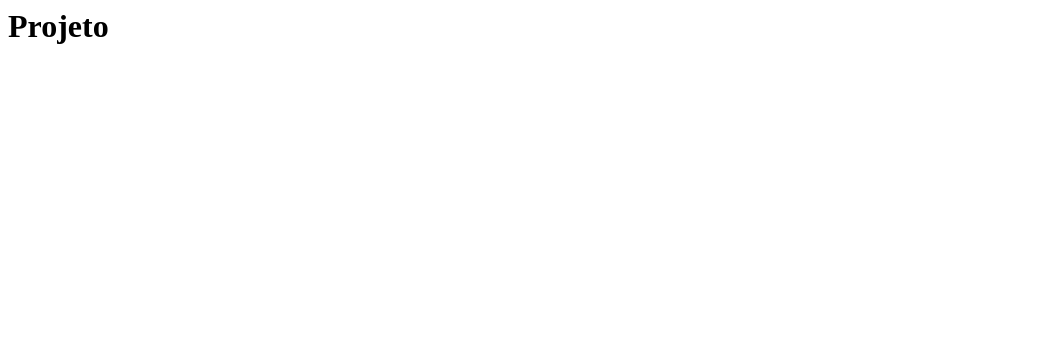
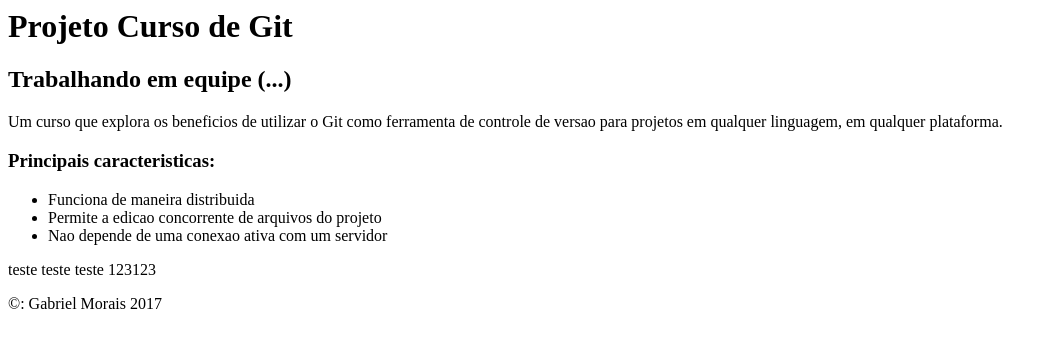
Before and after one commit to GabrielMoraisTatic/curso-git, a plain HTML site: page index.html in a window 1280 px wide. Shown: the whole page, without its empty margins (0-1057 px from the left). Drawn offline with Linux system fonts and the light colour scheme.

Commit message:
Copywrite

```diff
--- a/index.html
+++ b/index.html
@@ -1,7 +1,22 @@
 <html>
 	<head>
 		<body>
-			<h1> Projeto </h1>
+			<h1> Projeto Curso de Git </h1>
+			<h2> Trabalhando em equipe (...)</h2>
+			<p>Um curso que explora os beneficios de utilizar o Git como ferramenta de controle de versao para projetos em qualquer linguagem, em qualquer plataforma.</p>
+
+			<h3> Principais caracteristicas:</h3>
+			<ul>
+            			<li>Funciona de maneira distribuida</li>
+            		<li>Permite a edicao concorrente de arquivos do projeto</li>
+            		<li>Nao depende de uma conexao ativa com um servidor</li>
+        		</ul>
+
+			<p> teste teste teste 123123 </p>
+
+			<footer>
+				&copy: Gabriel Morais 2017
+			</footer>
 		</body>
 	</head>
 
```
